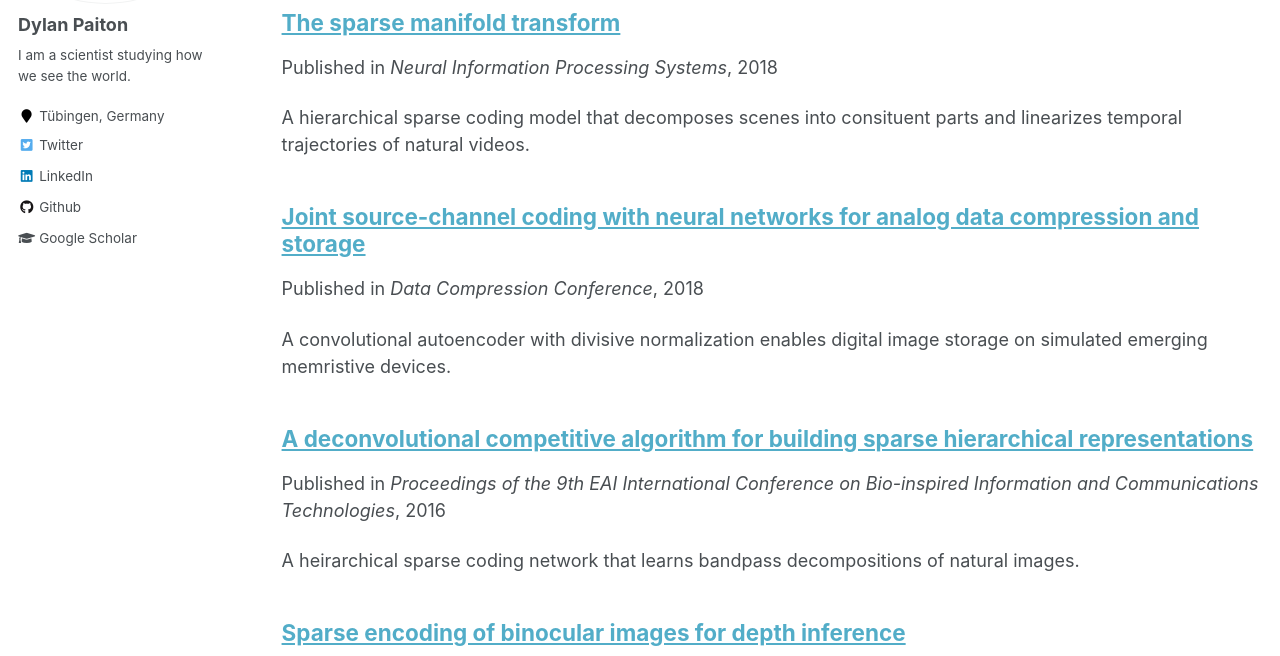
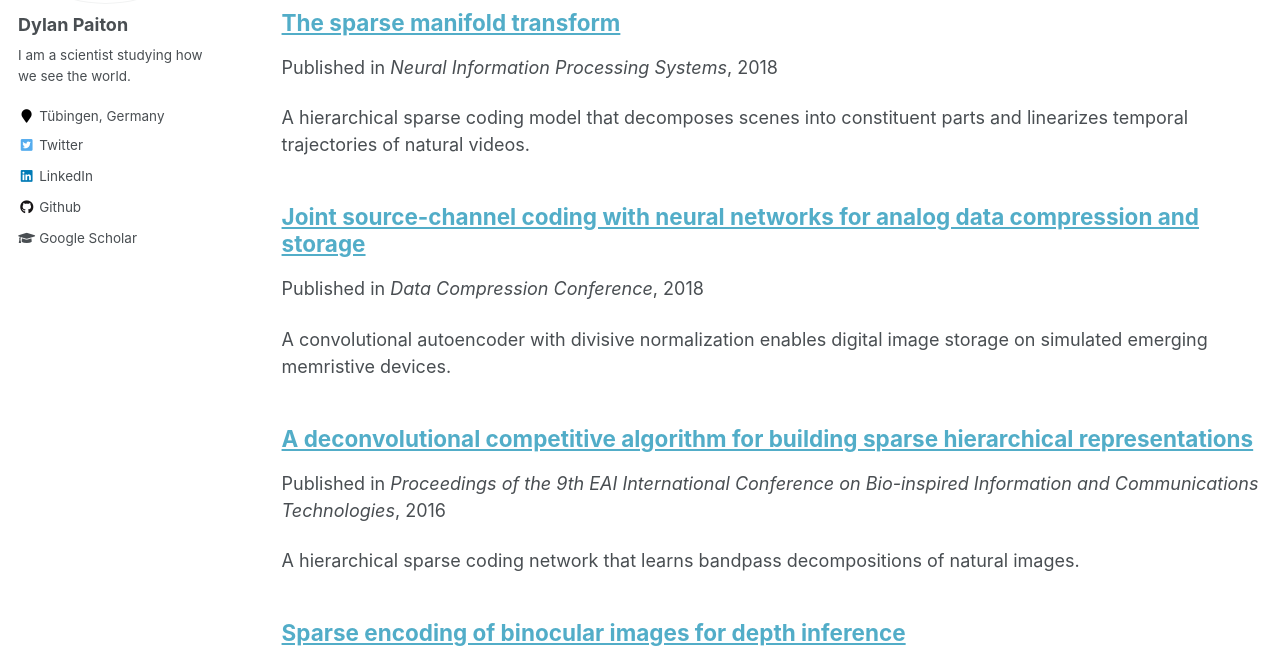
Before and after one commit to dpaiton/dpaiton.github.io, a Jekyll site: the page built from _pages/publications.md, in a window 1280 px wide and 900 px high, scrolled down 1001 px. Shown: the part 153-809 px from the top of the window. Built offline with Jekyll 4.4.1, drawn with Linux system fonts in a browser that asks for light colours.

Commit message:
word changes

```diff
--- a/_publications/2016-05-24-a-deconvolutional.md
+++ b/_publications/2016-05-24-a-deconvolutional.md
@@ -2,7 +2,7 @@
 title: 'A deconvolutional competitive algorithm for building sparse hierarchical representations'
 collection: publications
 permalink: /publication/2016-05-24-a-deconvolutional
-excerpt: 'A heirarchical sparse coding network that learns bandpass decompositions of natural images.'
+excerpt: 'A hierarchical sparse coding network that learns bandpass decompositions of natural images.'
 date: 2016-05-24
 venue: 'Proceedings of the 9th EAI International Conference on Bio-inspired Information and Communications Technologies'
 ---
--- a/_publications/2018-06-23-the-sparse.md
+++ b/_publications/2018-06-23-the-sparse.md
@@ -2,7 +2,7 @@
 title: 'The sparse manifold transform'
 collection: publications
 permalink: /publication/2018-06-23-the-sparse
-excerpt: 'A hierarchical sparse coding model that decomposes scenes into consituent parts and linearizes temporal trajectories of natural videos.'
+excerpt: 'A hierarchical sparse coding model that decomposes scenes into constituent parts and linearizes temporal trajectories of natural videos.'
 date: 2018-06-23
 venue: 'Neural Information Processing Systems'
 ---
```
